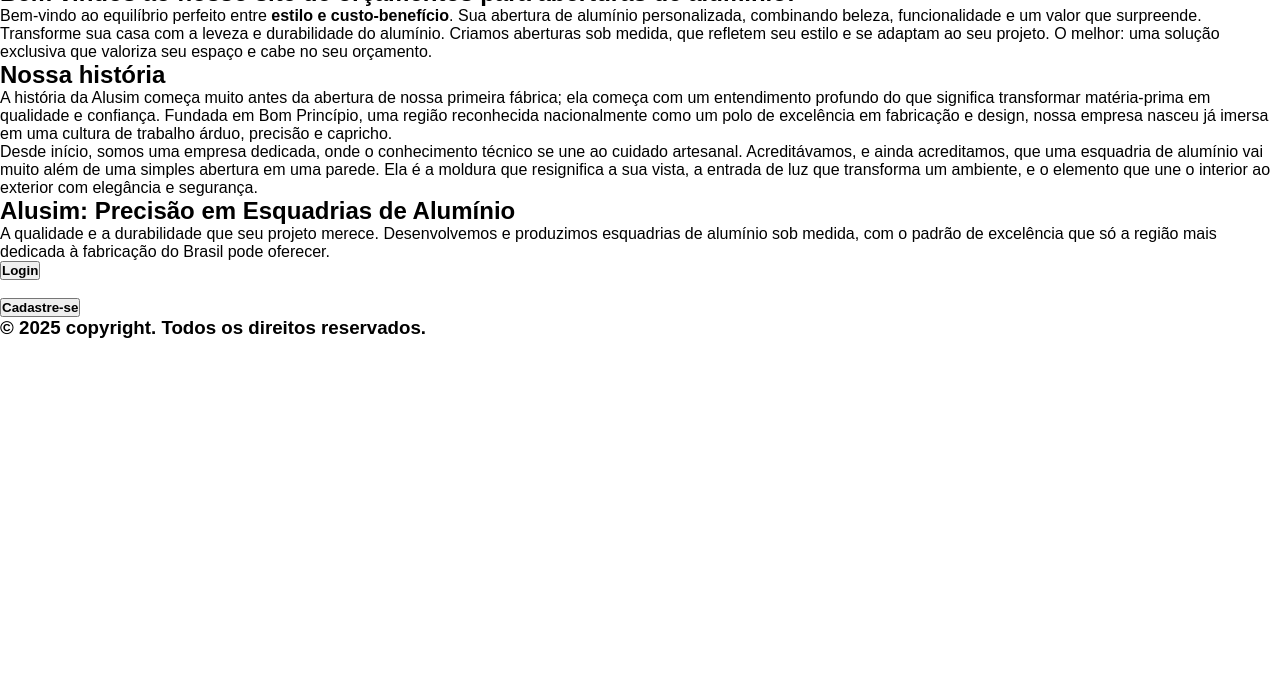
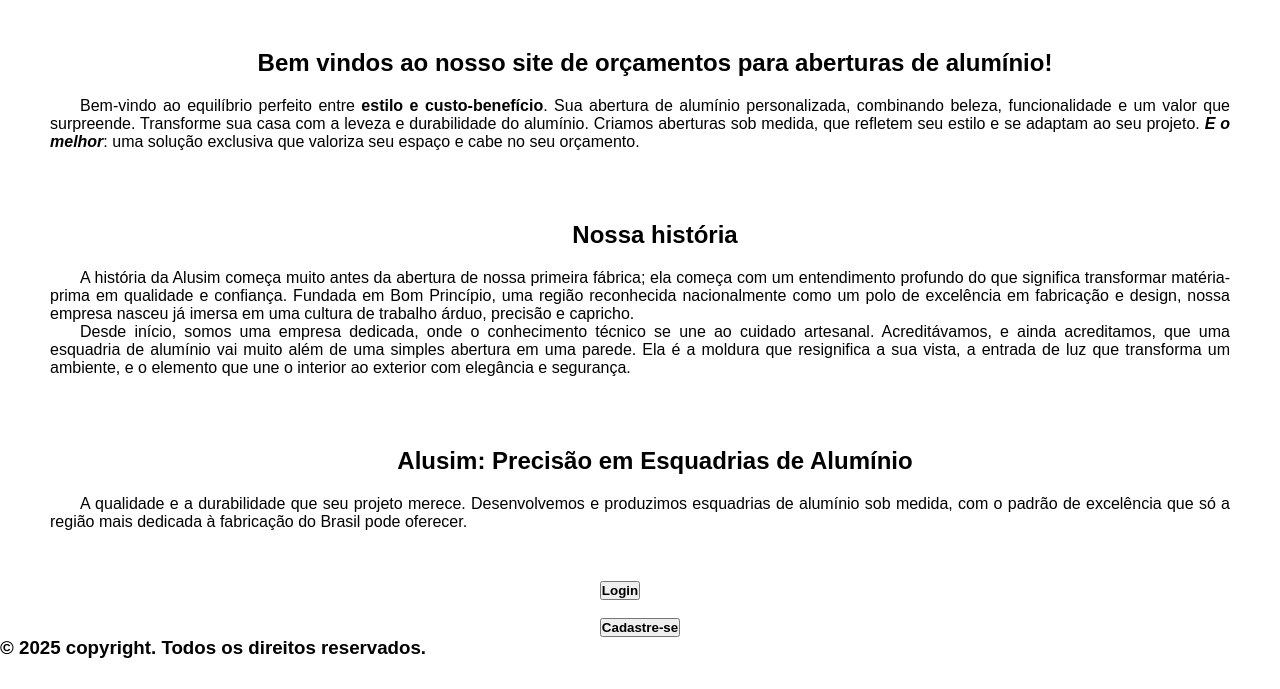
Before and after one commit to Idgar1996/html-css, a plain HTML site: page html/about_us.html in a window 1280 px wide. Shown: the part 111-800 px from the top of the page. Drawn offline with Linux system fonts and the light colour scheme.

Commit message:
alinhamento dos textos sobre nós

```diff
--- a/css/about_us.css
+++ b/css/about_us.css
@@ -26,7 +26,7 @@
     width: calc(width - margin);
     height: var(--altura-header);
     padding: 20px 10px 20px 20px;
-    background-color: #121212;
+    background-color: #2f2f2f;
 }
 
 #logo_alusim {
@@ -39,3 +39,55 @@
     text-decoration: none underline;
     padding: 15px 15px 15px 15px;
 }
+
+.main {
+    display: flex;
+    flex-direction: column;
+    justify-content: center;
+    align-items: center;
+}
+
+#titulo_boas_vindas {
+    text-align: center;
+    justify-content: center;
+    margin: 20px;
+}
+
+#boas_vindas {
+    display: flex;
+    flex-direction: column;
+    justify-content: center;
+    padding: 50px 50px 0px 50px;
+    text-align: justify;
+    text-indent: 30px;
+}
+
+#titulo_historia {
+    text-align: center;
+    justify-content: center;
+    margin: 20px;
+}
+
+#historia {
+    display: flex;
+    flex-direction: column;
+    justify-content: center;
+    text-align: justify;
+    padding: 50px 50px 0px 50px;
+    text-indent: 30px;
+}
+
+#titulo_sobre_nos {
+    text-align: center;
+    justify-content: center;
+    margin: 20px;
+}
+
+#sobre_nos {
+    display: flex;
+    flex-direction: column;
+    justify-content: center;
+    text-align: justify;
+    padding: 50px 50px 50px 50px;
+    text-indent: 30px;
+}
--- a/html/about_us.html
+++ b/html/about_us.html
@@ -17,18 +17,19 @@
                 <a href="" id="contact">Contato</a>
             </div>
         </header>
-        <main>
-            <section>
-
-            <h2 title="Apresentação" id="titulo_boas_vindas"> Bem vindos ao nosso site de orçamentos para aberturas de alumínio!</h2>
-                <p id="boas_vindas">Bem-vindo ao equilíbrio perfeito entre <b>estilo e custo-benefício</b>. Sua abertura de alumínio personalizada, combinando beleza, funcionalidade e um valor que surpreende. Transforme sua casa com a leveza e durabilidade do alumínio. Criamos aberturas sob medida, que refletem seu estilo e se adaptam ao seu projeto. O melhor: uma solução exclusiva que valoriza seu espaço e cabe no seu orçamento.</p>
+        <main class="main">
+            <section id="boas_vindas">
+                <h2 title="Apresentação" id="titulo_boas_vindas"> Bem vindos ao nosso site de orçamentos para aberturas de alumínio!</h2>
+                <p id="">Bem-vindo ao equilíbrio perfeito entre <b>estilo e custo-benefício</b>. Sua abertura de alumínio personalizada, combinando beleza, funcionalidade e um valor que surpreende. Transforme sua casa com a leveza e durabilidade do alumínio. Criamos aberturas sob medida, que refletem seu estilo e se adaptam ao seu projeto. <b><i>E o melhor</i></b>: uma solução exclusiva que valoriza seu espaço e cabe no seu orçamento.</p>
             </section>
-            <section>
-                <h2 title="historia" id="historia">Nossa história</h2>
+            <section id="historia">
+                <h2 title="historia" id="titulo_historia">Nossa história</h2>
                 <p>A história da Alusim começa muito antes da abertura de nossa primeira fábrica; ela começa com um entendimento profundo do que significa transformar matéria-prima em qualidade e confiança. Fundada em Bom Princípio, uma região reconhecida nacionalmente como um polo de excelência em fabricação e design, nossa empresa nasceu já imersa em uma cultura de trabalho árduo, precisão e capricho.</p>
                 <p>Desde início, somos uma empresa dedicada, onde o conhecimento técnico se une ao cuidado artesanal. Acreditávamos, e ainda acreditamos, que uma esquadria de alumínio vai muito além de uma simples abertura em uma parede. Ela é a moldura que resignifica a sua vista, a entrada de luz que transforma um ambiente, e o elemento que une o interior ao exterior com elegância e segurança.</p>
-                <h2 title="Sobre nós" id="about_us"> Alusim: Precisão em Esquadrias de Alumínio</h2>
-                <p id="boas_vindas">A qualidade e a durabilidade que seu projeto merece. Desenvolvemos e produzimos esquadrias de alumínio sob medida, com o padrão de excelência que só a região mais dedicada à fabricação do Brasil pode oferecer.</p>
+            </section>
+            <section id="sobre_nos">
+                <h2 title="Sobre nós" id="titulo_sobre_nos"> Alusim: Precisão em Esquadrias de Alumínio</h2>
+                <p id="">A qualidade e a durabilidade que seu projeto merece. Desenvolvemos e produzimos esquadrias de alumínio sob medida, com o padrão de excelência que só a região mais dedicada à fabricação do Brasil pode oferecer.</p>
             </section>
             <nav>
                 <a href="login.html">
```
